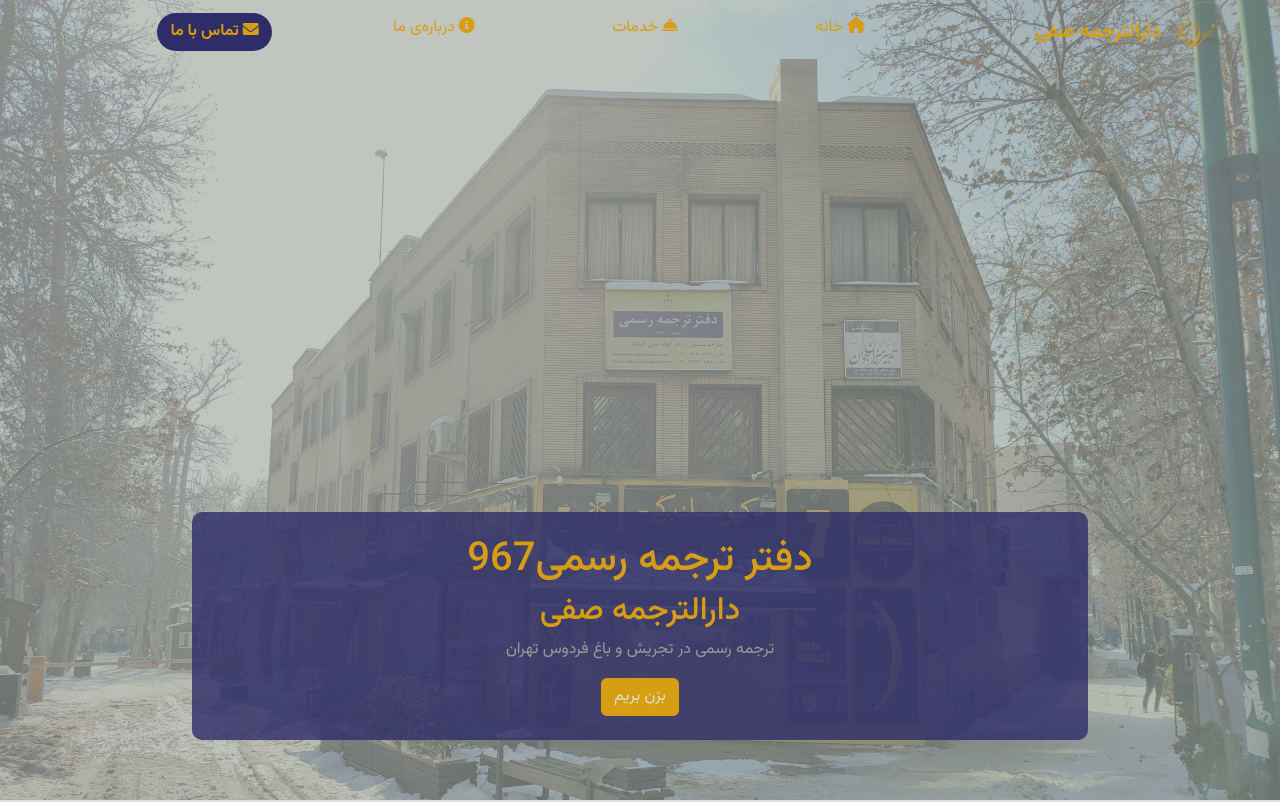
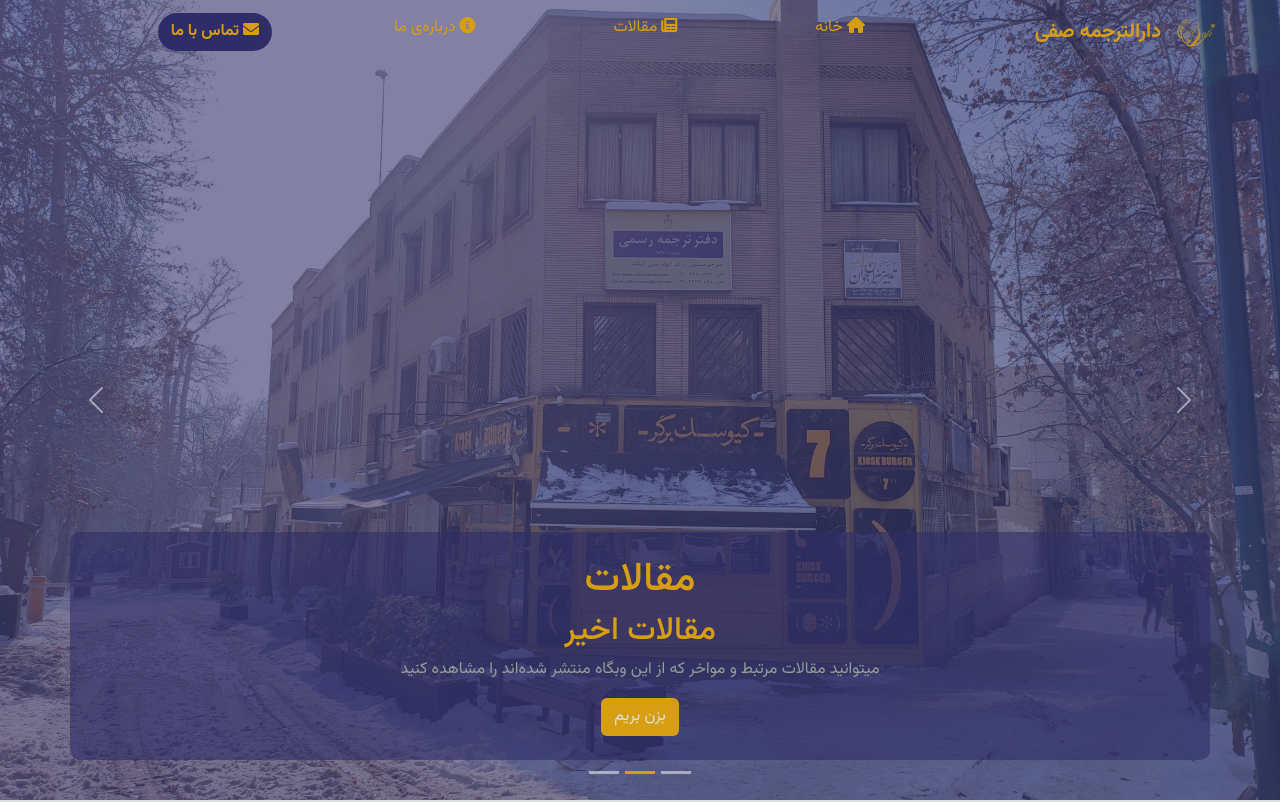
Before and after one commit to Bedrock-the-ninth/demo-safi-translate, a plain HTML site: page index.html in a window 1280 px wide. Shown: the top 802 px of the page. Drawn offline with nearby package versions, Linux system fonts and the light colour scheme.

Commit message:
Don't care to explain, it just works man.

```diff
--- a/index.html
+++ b/index.html
@@ -67,8 +67,8 @@
                 >
               </li>
               <li class="nav-item">
-                <a class="nav-link px-3" href="#">
-                  <i class="fas fa-concierge-bell ms-1"></i>خدمات
+                <a class="nav-link px-3" href="#blog-posts">
+                  <i class="fas fa-newspaper ms-1"></i>مقالات
                 </a>
               </li>
               <li class="nav-item">
@@ -97,21 +97,77 @@
             class="carousel slide"
             data-bs-ride="carousel"
           >
-            <div class="carousel-item active justify-content-center">
-              <img
-                src="./images/company_img.jpg"
-                class="img-fluid"
-                alt="Wherabouts of the ORG"
-              />
-              <div id="img-desc" class="carousel-caption">
-                <div class="text-group">
-                  <h1>دفتر ترجمه رسمی967</h1>
-                  <h2>دارالترجمه صفی</h2>
-                  <p>ترجمه رسمی در تجریش و باغ فردوس تهران</p>
+            <ol class="carousel-indicators">
+              <li
+                data-bs-target="#landing-carousel"
+                data-bs-slide-to="0"
+                class="active"
+              ></li>
+              <li data-bs-target="#landing-carousel" data-bs-slide-to="1"></li>
+              <li data-bs-target="#landing-carousel" data-bs-slide-to="2"></li>
+            </ol>
+            <div class="carousel-inner">
+              <div class="carousel-item active justify-content-center">
+                <div class="container carousel-caption">
+                  <div class="text-group">
+                    <h1>دفتر ترجمه رسمی967</h1>
+                    <h2>دارالترجمه صفی</h2>
+                    <p>ترجمه رسمی در تجریش و باغ فردوس تهران</p>
+                  </div>
+                  <a href="#landing-page" class="btn animated-btn">بزن بریم</a>
                 </div>
-                <a href="#" class="btn animated-btn">بزن بریم</a>
+              </div>
+              <div class="carousel-item justify-content-center">
+                <div class="container carousel-caption">
+                  <div class="text-group">
+                    <h1>مقالات</h1>
+                    <h2>مقالات اخیر</h2>
+                    <p>
+                      میتوانید مقالات مرتبط و مواخر که از این وبگاه منتشر
+                      شده‌اند را مشاهده کنید
+                    </p>
+                  </div>
+                  <a href="#blog-posts" class="btn animated-btn">بزن بریم</a>
+                </div>
+              </div>
+              <div class="carousel-item justify-content-center">
+                <div class="container carousel-caption">
+                  <div class="text-group">
+                    <h1>تماس با ما</h1>
+                    <h2>راه های ارتباطی ما:</h2>
+                    <p>
+                      لورم ایپسوم متن ساختگی با تولید سادگی نامفهوم از صنعت چاپ
+                      و با استفاده از طراحان گرافیک است
+                    </p>
+                  </div>
+                  <a href="#contact-us" class="btn animated-btn">تماس با ما</a>
+                </div>
               </div>
             </div>
+            <a
+              class="carousel-control-prev"
+              href="#landing-carousel"
+              role="button"
+              data-bs-slide="prev"
+            >
+              <span
+                class="carousel-control-prev-icon"
+                aria-hidden="true"
+              ></span>
+              <span class="visually-hidden">Previous</span>
+            </a>
+            <a
+              class="carousel-control-next"
+              href="#landing-carousel"
+              role="button"
+              data-bs-slide="next"
+            >
+              <span
+                class="carousel-control-next-icon"
+                aria-hidden="true"
+              ></span>
+              <span class="visually-hidden">Next</span>
+            </a>
           </div>
         </div>
         <hr />
--- a/main.js
+++ b/main.js
@@ -4,6 +4,9 @@ const mainPart = document.querySelector("#mainNavbar");
 
 const scrollThreshhold = 50;
 
+const landingCarousel = document.getElementById("landing-carousel");
+
+// Helper Functions
 let scrollHandle = () => {
   if (window.scrollY > scrollThreshhold) {
     navigationBar.classList.add("scrolled");
@@ -14,14 +17,46 @@ let scrollHandle = () => {
 
 let toggleHandle = () => {
   let screenWidth = window.innerWidth;
-  if (!navbarToggler.classList.contains("collapsed") && !navigationBar.classList.contains("scrolled") && screenWidth < 992) {
+  if (
+    !navbarToggler.classList.contains("collapsed") &&
+    !navigationBar.classList.contains("scrolled") &&
+    screenWidth < 992
+  ) {
     mainPart.classList.add("navbar-toggled-bg");
   } else {
     mainPart.classList.remove("navbar-toggled-bg");
   }
 };
 
-window.addEventListener("scroll", scrollHandle);
-navbarToggler.addEventListener("click", toggleHandle);
+let carouselCaptionHandle = () => {
+  const carouselCaptions = document.querySelectorAll(".carousel-caption");
 
-document.addEventListener("DOMContentLoaded", scrollHandle);
+  carouselCaptions.forEach((caption) => {
+    caption.classList.add("d-none");
+  });
+
+  const activeCarouselItem = landingCarousel
+    ? landingCarousel.querySelector(".carousel-item.active")
+    : null;
+
+  if (activeCarouselItem) {
+    const activeCaption = activeCarouselItem.querySelector(".carousel-caption");
+
+    if (activeCaption) {
+      activeCaption.classList.remove("d-none");
+    }
+  }
+};
+
+document.addEventListener("DOMContentLoaded", () => {
+  scrollHandle();
+  window.addEventListener("scroll", scrollHandle);
+  navbarToggler.addEventListener("click", toggleHandle);
+
+  carouselCaptionHandle();
+  if (landingCarousel) {
+    landingCarousel.addEventListener("slid.bs.carousel", function (event) {
+      carouselCaptionHandle();
+    });
+  }
+});
--- a/style.css
+++ b/style.css
@@ -101,6 +101,22 @@ html[dir="rtl"] .navbar-toggler {
   width: 100vw;
   height: 100vh;
   overflow: hidden;
+
+  background-image: url("./images/company_img.jpg");
+  background-size: cover;
+  background-position: center;
+  background-repeat: no-repeat;
+}
+
+#heading::after {
+  content: "";
+  position: absolute;
+  top: 0;
+  right: 0;
+  width: 100%;
+  height: 100%;
+  background-color: rgba(47, 45, 104, 0.6);
+  z-index: 1;
 }
 
 #landing-carousel {
@@ -124,92 +140,76 @@ html[dir="rtl"] .navbar-toggler {
   justify-content: center;
 }
 
-#landing-carousel .img-fluid {
-  position: absolute;
-  top: 0;
-  right: 0;
-  width: 100%;
-  width: 100%;
-  object-fit: cover;
-  border-radius: 0;
-  z-index: -1;
-}
-
-#landing-carousel .carousel-item::before {
-  content: "";
-  position: absolute;
-  top: 0;
-  right: 0;
-  width: 100%;
-  height: 100%;
-  background-color: rgba(150, 158, 150, 0.6);
-  z-index: 0;
-}
-
 /* Heading Image and Description Styles and Animation*/
-#img-desc {
-  background-color: rgba(47, 45, 104, 0.8); /* Make background transparent as the overlay handles shading */
+.carousel-item.active .carousel-caption {
+  background-color: rgba(47, 45, 104, 0.6);
   border-radius: 10px;
+  margin-top: 1rem;
   padding: 1.5rem;
-  position: absolute; /* Change to relative or keep absolute if you want fine-tuned positioning */
-  text-align: center;
-  max-width: 80vw; /* Re-evaluate these max-widths based on desired text wrapping */
-  margin-bottom: 5vh; /* Adjust as needed to position the text in the lower-middle */
+  position: static;
   z-index: 1;
+  margin-bottom: 5vh;
 }
 
 /* Coloring */
-#img-desc h1,
-#img-desc h2 {
+.carousel-caption h1,
+.carousel-caption h2 {
   color: var(--palatte-natural-secondary);
 }
 
-#img-desc p {
+.carousel-caption p {
   color: var(--palatte-secondary);
 }
 
-#img-desc .animated-btn {
+.carousel-caption .animated-btn {
   background-color: var(--palatte-natural-secondary);
   color: var(--palatte-background);
 }
 
-#img-desc .animated-btn:hover {
+.carousel-caption .animated-btn:hover {
   background-color: var(--palatte-background) !important;
   color: var(--palatte-secondary) !important;
 }
 
+/* Responsive Styling */
 @media (max-width: 992px) {
+  /* Navbar */
   .navbar-nav {
     align-items: center;
     padding: 1rem;
   }
-}
 
-@media (max-width: 768px) {
   /* Heading */
-  #img-desc {
-    position: static !important;
+  .carousel-item.active .carousel-caption {
+    position: static;
     margin-top: 1rem;
     display: block !important;
     text-align: center;
-    background-color: rgba(0, 135, 158, 0.7);
     width: 100%;
   }
 
   #landing-carousel .carousel-item {
-    display: flex;
     flex-direction: column;
     align-items: center;
+    justify-content: flex-end;
   }
 
-  #landing-carousel .img-fluid {
-    width: 90vw;
-    height: auto;
-    max-height: 40vh;
-    object-fit: cover;
+  #heading::after {
+    width: 100%;
+    height: 100%;
+    max-height: none;
   }
 }
 
+/* Carousel Indicatiors */
+.carousel-indicators {
+  list-style: none;
+}
+
+.carousel-indicators .active {
+  opacity: 1;
+  background-color: var(--palatte-natural-secondary);
+}
 
 /* Blog Posts */
 #blog-posts {
```
